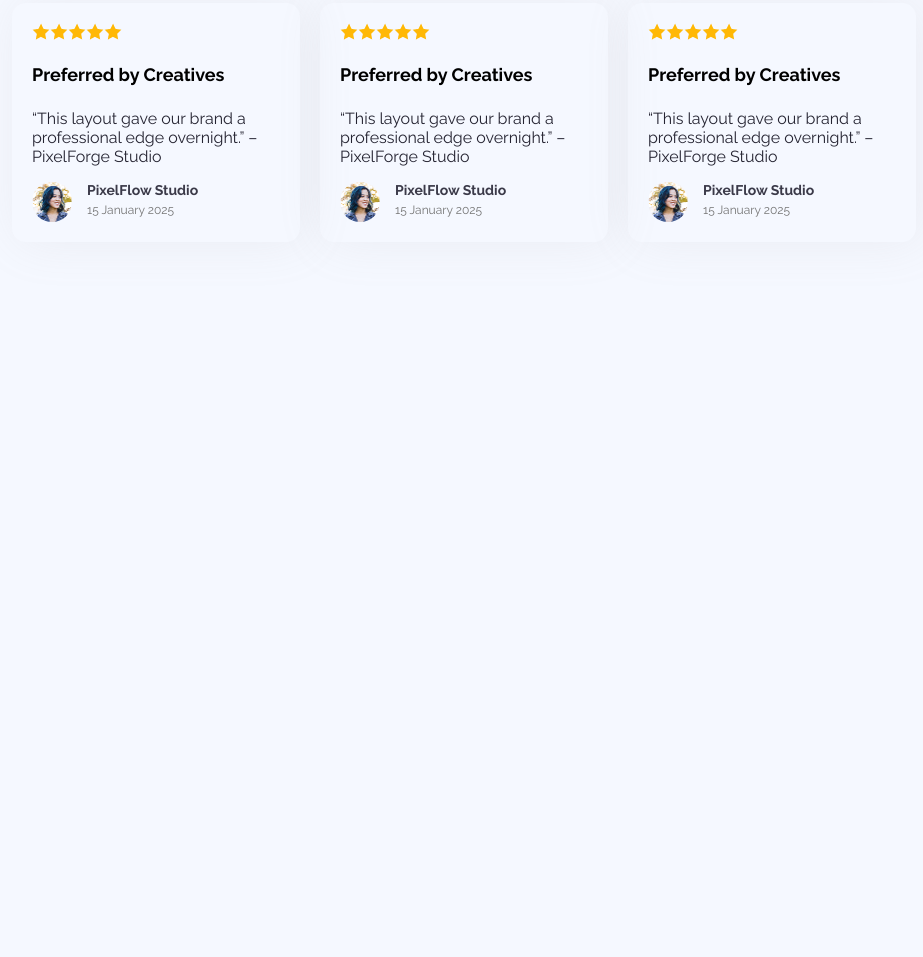
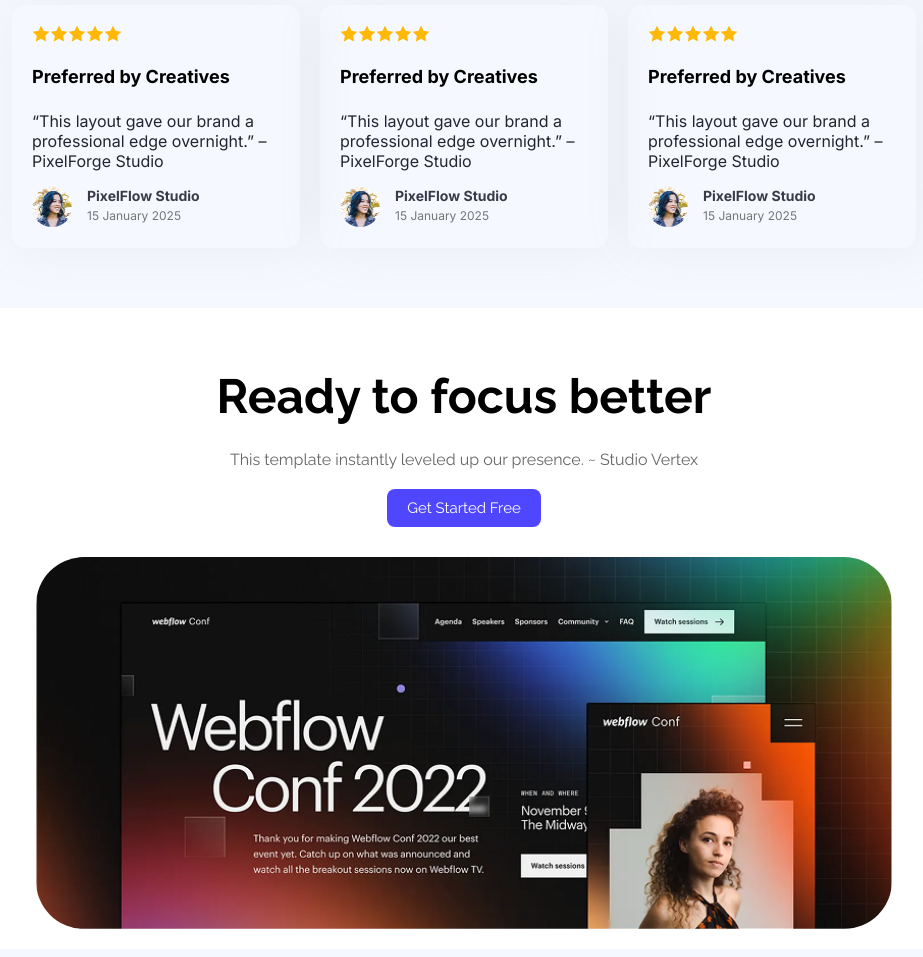
Before and after one commit to mehedialhasan-21/B12-ASSIGNMENT-001, a plain HTML site: page index.html in a window 1280 px wide. Shown: the part 1822-2779 px from the top of the page, without its empty margins (176-1099 px from the left). Before the commit the page ends 2132 px from the top, so only its background shows below. Drawn offline with Linux system fonts and the light colour scheme.

Commit message:
added focus section

```diff
--- a/CSS/styles.css
+++ b/CSS/styles.css
@@ -108,6 +108,7 @@
     margin: 0px 10px;
     padding: 50px 10px;
     margin-top: 90px;
+    font-family: 'Inter', sans-serif;
 }
 
 .feedback-section-title {
@@ -165,3 +166,34 @@
     line-height: 0;
     color: #757575;
 }
+
+/* focus section */
+
+.focus-section {
+    display: flex;
+    flex-direction: column;
+    align-items: center;
+    justify-content: center;
+    background-color: white;
+    padding: 20px;
+    text-align: center;
+}
+
+.focus-title {
+    font-size: 48px;
+    font-weight: bold;
+    color: #000;
+    margin-bottom: 10px;
+}
+
+.focus-subtitle {
+    font-size: 16px;
+    color: #666;
+    margin-bottom: 20px;
+}
+.mockup-image {
+    width: 70%;
+    height: auto;
+    margin-top: 30px;
+    border-radius: 48px;
+}
--- a/index.html
+++ b/index.html
@@ -114,5 +114,14 @@
                 </div>
             </div>
     </section>
+        <!-- focus section  -->
+    <section class="focus-section">
+        <h1 class="focus-title">Ready to focus better</h1>
+        <p class="focus-subtitle">This template instantly leveled up our presence. ~ Studio Vertex</p>
+        <button class="primary-btn">Get Started Free</button>
+        <img src="Assets/wc-big.png" alt="Image" class="mockup-image">
+    </section>
+
+
 </body>
 </html>
```
